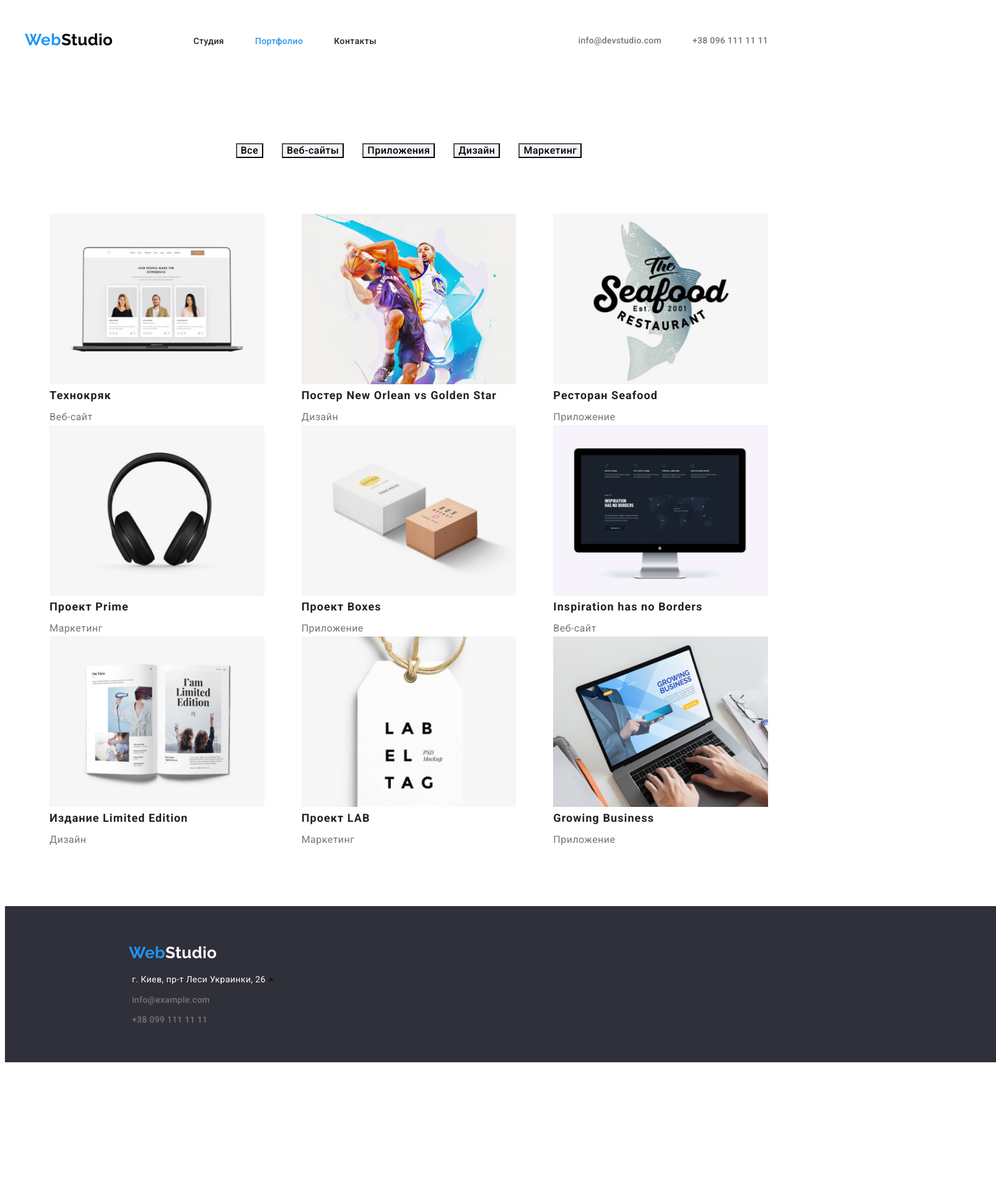
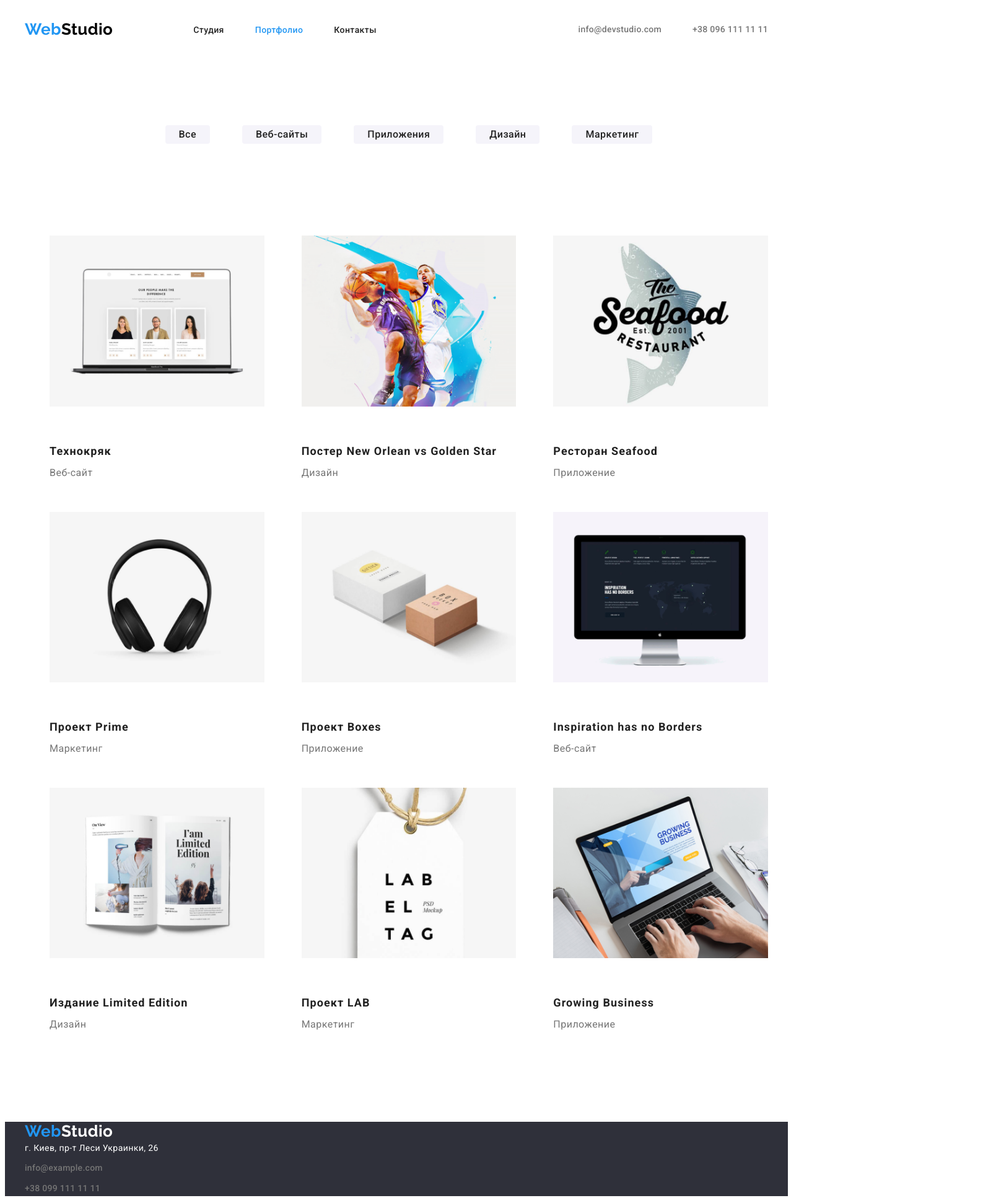
Before and after one commit to OtezDanylo/goit-markup-hw-03, a plain HTML site: page portfolio.html in a window 1280 px wide. Shown: the whole page at 62% size, 1608 px wide, since content can reach past the window. Before the commit the page ends 1722 px from the top, so only its background shows below. Drawn offline with Linux system fonts and the light colour scheme.

Commit message:
Homework 3 complete

```diff
--- a/portfolio.html
+++ b/portfolio.html
@@ -17,20 +17,21 @@
             <a href="./index.html" class="Web">Web<span class="studio1">Studio</span></a>
        <nav>
                 <ul class="header-list">
-            <li class="header-list-item"><a href="./index.html" class=" pages"> Студия</a></li>
-            <li class="header-list-item"><a href="./portfolio.html" class="current-pages pages">Портфолио</a></li>
-            <li class="header-list-item"><a href="./contacts.html" class="pages">Контакты</a></li>
+            <li class="header-list-item"><a href="./index.html" class=" pages link"> Студия</a></li>
+            <li class="header-list-item"><a href="./portfolio.html" class="pages current-pages link">Портфолио</a></li>
+            <li class="header-list-item"><a href="./contacts.html" class="pages link">Контакты</a></li>
         </ul>
 
     </nav>
-    <ul class="header-list-contacts">
-        <li class="contacts-list-item"><a href="mailto:info@devstudio.com" class="contacts"> info@devstudio.com</a></li>
-        <li class="contacts-list-item"><a href="tel:+380961111111" class="contacts">+38 096 111 11 11</a></li>
+    <ul class="header-list-contacts list">
+        <li class="contacts-list-item"><a href="mailto:info@devstudio.com link" class="contacts"> info@devstudio.com</a></li>
+        <li class="contacts-list-item"><a href="tel:+380961111111 link" class="contacts">+38 096 111 11 11</a></li>
     </ul>
 </div>
      </header>
     <main>
-       <section>
+       <section class="section">
+        <h1 class="visually-hidden">Фильтры</h1>
         <div class="container">
         <ul class="nav-list">
             <li class="nav-list-item"><button type="button" class="filter">Все</button></li>
@@ -41,76 +42,74 @@
         </ul>
         </div>
        </section>
-            <h1 class="visually-hidden">Фильтры</h1>
-           <main>
             <div class="container">
                 <ul class="images-list">
                     <li class="images-list-item">
                 <img src="./images/technocrack.png" alt="Технокряк" width="370" >
-                <h2 class="Names">Технокряк</h2>
-                <p class="Filter-names">Веб-сайт</p>
+                <div class="padding-names"><h2 class="Names">Технокряк</h2>
+                <p class="Filter-names">Веб-сайт</p></div>
             </li>
             <li class="images-list-item">
                 <img src="./images/basketball.png" alt="Постер" width="370">
-                <h2 class="Names">Постер New Orlean vs Golden Star</h2>
-                <p class="Filter-names">Дизайн</p>
+               <div class="padding-names"><h2 class="Names">Постер New Orlean vs Golden Star</h2>
+                <p class="Filter-names">Дизайн</p></div>
             </li>
             <li class="images-list-item">
                 <img src="./images/restaurant.png" alt="Ресторан" width="370">
-                <h2 class="Names">Ресторан Seafood</h2>
-                <p class="Filter-names">Приложение</p>
+                <div class="padding-names"><h2 class="Names">Ресторан Seafood</h2>
+                <p class="Filter-names">Приложение</p></div>
             </li>
 
 
             <li class="images-list-item">
                 <img src="./images/prime.png" alt="Наушники" width="370">
-                <h2 class="Names">Проект Prime</h2>
-                <p class="Filter-names">Маркетинг</p>
+                <div class="padding-names"><h2 class="Names">Проект Prime</h2>
+                <p class="Filter-names">Маркетинг</p></div>
             </li>
             <li class="images-list-item">
                 <img src="./images/boxes.png" alt="Коробки" width="370">
-                <h2 class="Names">Проект Boxes</h2>
-                <p class="Filter-names">Приложение</p>
+                <div class="padding-names"><h2 class="Names">Проект Boxes</h2>
+                <p class="Filter-names">Приложение</p></div>
             </li>
             <li class="images-list-item">
                 <img src="./images/mac.png" alt="Мак" width="370">
-                <h2 class="Names">Inspiration has no Borders</h2>
-                <p class="Filter-names">Веб-сайт</p>
+               <div class="padding-names"> <h2 class="Names">Inspiration has no Borders</h2>
+                <p class="Filter-names">Веб-сайт</p></div>
             </li>
                 <li class="images-list-item">
                 <img src="./images/magazine.png" alt="Журнал" width="370">
-                <h2 class="Names">Издание Limited Edition</h2>
-                <p class="Filter-names">Дизайн</p>
+                <div class="padding-names"><h2 class="Names">Издание Limited Edition</h2>
+                <p class="Filter-names">Дизайн</p></div>
             </li>
             <li class="images-list-item">
                 <img src="./images/labproject.png" alt="ЛАБ" width="370">
-                <h2 class="Names">Проект LAB</h2>
-                <p class="Filter-names">Маркетинг</p>
+              <div class="padding-names"> <h2 class="Names">Проект LAB</h2>
+                <p class="Filter-names">Маркетинг</p></div>
             </li>
             <li class="images-list-item">
                 <img src="./images/business.png" alt="Бизнесс" width="370">
-                <h2 class="Names">Growing Business</h2>
-                <p class="Filter-names">Приложение</p>
+            <div class="padding-names"> <h2 class="Names">Growing Business</h2>
+                <p class="Filter-names">Приложение</p></div>
             </li>
         </ul>
     </div>
            </main>
     <footer class="background-footer">
-        <div class="container container-footer">
-            <a href="./index.html" class="Web-footer">Web<span class="studio">Studio</span></a>
-            <address>
-                <ul class="footer-list">
+        <div class="container">
+            <a href="./index.html" class="Web-footer">Web<span class="studio link">Studio</span></a>
+            <address style="font-style:normal;">
+                <ul class="footer-list list">
                     <li class="footer-list-item">
                         <a href="https://goo.gl/maps/72ySWtxUDbigpaGH8" target="_blank" rel="noopener noreferrer"
-                            class="maps">г. Киев, пр-т Леси Украинки, 26</a>
-                        >
-                    </li>
-                    <li class="footer-list-item">
-                        <a href="mailto:info@example.com" class="contacts-footer">info@example.com</a>
+                            class="maps link">г. Киев, пр-т Леси Украинки, 26</a>
 
                     </li>
                     <li class="footer-list-item">
-                        <a href="tel:+380991111111" class="contacts-footer">+38 099 111 11 11</a>
+                        <a href="mailto:info@example.com" class="contacts-footer link">info@example.com</a>
+
+                    </li>
+                    <li class="footer-list-item">
+                        <a href="tel:+380991111111" class="contacts-footer link">+38 099 111 11 11</a>
 
                     </li>
                 </ul>
--- a/styles/style.css
+++ b/styles/style.css
@@ -1,7 +1,6 @@
   :root{
 --background-button-color:#2196F3;
 --p-color:#757575;
---bold-letters:#212121;
 --background-color: #7c6262;
 --underheader: #2F303A;
 --white:#FFFFFF;
@@ -11,11 +10,13 @@
 --yes:#ECECEC;
 --black:#000000;
 --footer-background:#2F303A;
+--border:#EEEEEE;
   }
 
   body {
     font-family:'Roboto', sans-serif ;
     background-color: var(--white);
+    color: var(--twentyone);
     font-size: 14px;
     letter-spacing: 0.03em;
  }
@@ -30,7 +31,22 @@ img {
   height: auto;
 }
 
-section {
+address {
+font-style: normal;
+}
+
+.list {
+  list-style: none;
+  padding-left: 0;
+  margin: 0;
+}
+
+.link {
+  text-decoration: none;
+  color: inherit;
+}
+
+.section {
  padding-bottom: 94px;
 padding-top: 94px;
 }
@@ -55,10 +71,9 @@ align-items: center;
 
 .underheader {
       background-color: var(--underheader);
-      width: 1600px;
-      height: 600px;
-        display: flex;
-        align-items: center;
+      text-align: center;
+      padding: 200px 0;
+
         }
 
 
@@ -80,18 +95,14 @@ align-items: center;
   margin-right: 50px;
 }
 
-
-
  .contacts {
   display: block;
-  padding-top: 32px;
-    padding-bottom: 31px;
    text-decoration: none;
  font-family: 'Roboto';
 font-style: normal;
 font-weight: 500;
 font-size: 14px;
-line-height: 1.7;
+line-height: 1.71;
 letter-spacing: 0.02em;
 
 color: var(--p-color);
@@ -99,12 +110,9 @@ color: var(--p-color);
 
 .contacts-footer {
   display: block;
-  text-decoration: none;
   font-family: 'Roboto';
-  font-style: normal;
    font-weight: 500;
-  font-size: 14px;
-  line-height: 1.7;
+    line-height: 1.71;
   letter-spacing: 0.02em;
 
   color: var(--p-color);
@@ -121,17 +129,16 @@ text-align: center;
 letter-spacing: 0.06em;
 text-transform: uppercase;
  width: 696px;
-  height: 120px;
-
+  margin:0 auto;
+  margin-bottom: 30px;
   color: var(--white);
  }
 
-.container-heading {
-  display: flex;
-  flex-direction: column;
-    align-items: center;
 
+   .uppercase-why {
+    margin-bottom: 10px;
    }
+
 
  .uppercase {
    text-transform: uppercase;
@@ -152,6 +159,10 @@ color: var(--background-button-color);
   color: var(--background-button-color);
 }
 
+.section-doing {
+  padding-top: 0;
+}
+
  .Names {
 
         font-family: 'Roboto';
@@ -161,7 +172,7 @@ color: var(--background-button-color);
         line-height: 2;
         letter-spacing: 0.06em;
     margin-bottom: 4px;
-
+padding-top:20px;
         color: var(--bold-letters);
  }
 
@@ -175,14 +186,22 @@ color: var(--background-button-color);
         text-align: center;
     letter-spacing: 0.03em;
   background-color: var(--colorf5f4);
-    color: var(--twentyone)
+    color: var(--twentyone);
     width: auto;
+      border:none;
+    border-radius: 4px;
+padding-top: 6px;
+  padding-bottom: 6px;
+  padding-right: 22px;
+  padding-left: 22px;
+
  }
 
 .filter:hover,
 .filter:focus {
    background-color: var(--background-button-color);
    color: var(--white);
+  box-shadow: 0px 3px 1px rgba(0, 0, 0, 0.1), 0px 1px 2px rgba(0, 0, 0, 0.08), 0px 2px 2px rgba(0, 0, 0, 0.12);
 }
 
  .filter{
@@ -202,8 +221,7 @@ color: var(--background-button-color);
 
  .pages {
   display: block;
-padding-top: 32px;
-padding-bottom: 31px;
+
  Font-family: "Roboto";
 color: var(--bold-letters);
 font-weight: 500;
@@ -237,11 +255,10 @@ color:var(--background-button-color)
    font-size: 16px;
    line-height: 1.1;
    letter-spacing: 0.03em;
-
+text-align:center;
    color: var(--p-color);
 
-   display: flex;
-  justify-content: center;
+
  }
 
 .team-space:not(:last-child) {
@@ -260,15 +277,11 @@ padding-bottom: 25px;
  }
 
 .Web-footer {
-  display:flex;
-  margin-top: 60px;
-    padding-bottom: 2px;
       font-family: "Raleway";
-    font-style: normal;
        font-size: 26px;
     line-height: 1.19;
     color: var(--background-button-color);
-    margin-right: 90px;
+
  }
 
  .why {
@@ -278,11 +291,10 @@ padding-bottom: 25px;
    font-size: 14px;
    line-height: 1.7;
       letter-spacing: 0.03em;
-   color: var(--p-color);
+   color: var(--twentyone);
  }
 
  .team-names {
-
 
    font-family: 'Roboto';
    font-style: normal;
@@ -290,12 +302,12 @@ padding-bottom: 25px;
    font-size: 16px;
    line-height: 1.1;
    letter-spacing: 0.03em;
+   margin-top: 30px;
 margin-bottom: 10px;
+text-align: center;
 
    color: var(--bold-letters);
 
-   display: flex;
-  justify-content: center;
  }
 
  .head-button {
@@ -308,11 +320,10 @@ margin-bottom: 10px;
     font-size: 16px;
     line-height: 1.88;
     letter-spacing: 0.06em;
+    min-width: 200px;
+    padding: 10px, 32px;
 
-    width: 200px;
-      height: 50px;
-
-   border-radius: 4px;
+   border: none;
  }
 
 .head-button:hover,
@@ -335,7 +346,6 @@ margin-bottom: 10px;
      }
  .maps {
    font-family: 'Roboto';
-font-style: normal;
 font-weight: 400;
 font-size: 14px;
 line-height: 1.7;
@@ -353,12 +363,8 @@ color: var(--background-button-color);
  }
 
  .background-footer {
-  display: flex;
-      width: 1600px;
-      height: 252px;
       background-color: var(--footer-background);
-      margin-right: auto;
-      margin-left: auto;
+
      }
 
  .studio {
@@ -381,7 +387,6 @@ color: var(--background-button-color);
 
  .why-container {
   display: flex;
-  margin-bottom: -94px;
  }
 
 .doing-container {
@@ -419,7 +424,7 @@ font-family: 'Roboto';
   font-style: normal;
   font-weight: 700;
   font-size: 36px;
-  line-height: 42px;
+  line-height: 42;
   text-align: center;
   letter-spacing: 0.03em
  }
@@ -442,10 +447,19 @@ margin-right: 30px;
 }
 
 .footer-list {
-  display: flex;
-  padding-left: 5px;
-    flex-direction: column;
 }
+
+.nav-list-item {
+  padding-top: 6px ;
+  padding-bottom: 6px;
+  padding-right: 22px;
+  padding-left: 22px;
+}
+
+.nav-list-item:not(:last-child) {
+  margin-right: 8px;
+}
+
 
 .footer-list-item:not(:last-child) {
   margin-bottom: 9px;
@@ -454,12 +468,8 @@ margin-right: 30px;
 .nav-list {
   display:flex;
   justify-content: center;
-  margin-bottom: -60px;
  }
 
-.nav-list-item:not(:last-child) {
-  margin-right: 30px;
-}
 
 .images-list {
   display: flex;
@@ -476,3 +486,10 @@ margin-right: 30px;
   margin-right: 30px;
 
 }
+
+
+.padding-names {
+  padding-bottom:50px;
+padding-top: 34px;
+border: 1px color var(--border);
+}
```
Also changed, not shown: index.html (+34 -34 lines). Lines whose indentation alone changed are shown as unchanged.
